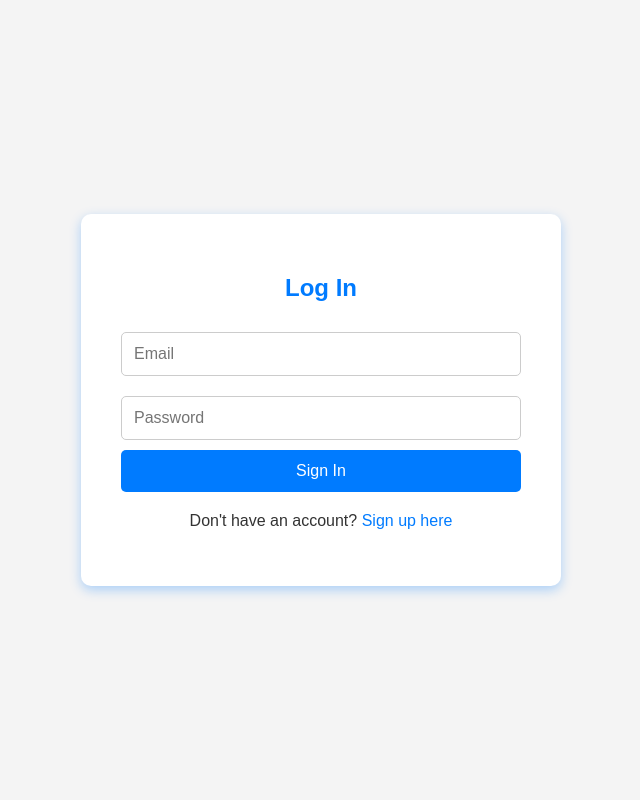
After one commit to ShwaasAWahal/MindQuestor, a Flask app: template templates/login.html in a window 1280 px wide. The commit adds this page. Shown: the whole page, without its empty margins (319-959 px from the left). Run offline with Flask 3, Linux system fonts and the light colour scheme; the template is opened without the code that fills it, so the values that code supplies are empty.

Commit message:
Add files via upload

```diff
--- /dev/null
+++ b/templates/login.html
@@ -0,0 +1,42 @@
+<!DOCTYPE html>
+<html lang="en">
+<head>
+    <meta charset="UTF-8">
+    <meta name="viewport" content="width=device-width, initial-scale=1.0">
+    <title>MindQuestor - Log In</title>
+    <link rel="stylesheet" href="{{url_for('static' , filename = 'signin.css')}}">
+</head>
+<body>
+    <div class="container">
+        <div class="form-box">
+            <h2>Log In</h2>
+            <form action = "#" method = "post">
+                <input type="email" placeholder="Email" name = "email" required>
+                <input type="password" placeholder="Password" name = "password" required>
+                <button type="submit"
+                {% if auth %}
+                    onclick="authError()"
+                {% else %}
+                    onclick="success()"
+                {% endif %}>Sign In</button>
+            </form>
+            <p>Don't have an account?
+                <!-- Anchor to the sign-up page, opens in a new tab -->
+                <a href="{{url_for('SignUp')}}">Sign up here</a>
+            </p>
+        </div>
+    </div>
+    <script>
+        function authError() {
+            // Display a popup message
+            alert("Log in Error! Please check your email and password");
+        }
+
+        function success() {
+            // Display a popup message
+            alert("Welcome to MindQuestor");
+        }
+    </script>
+
+</body>
+</html>
--- a/templates/main_web_page.html
+++ b/templates/main_web_page.html
@@ -14,10 +14,7 @@
         </div>
         <nav>
             <ul>
-                <li><a href="{{ url_for('SignIn') }}">Sign In</a></li>
-            </ul>
-            <ul>
-                <li><a href="{{ url_for('SignUp') }}">Sign Up</a></li>
+                <li><a href="{{ url_for('LogIn') }}">Log In</a></li>
             </ul>
         </nav>
     </header>
```
